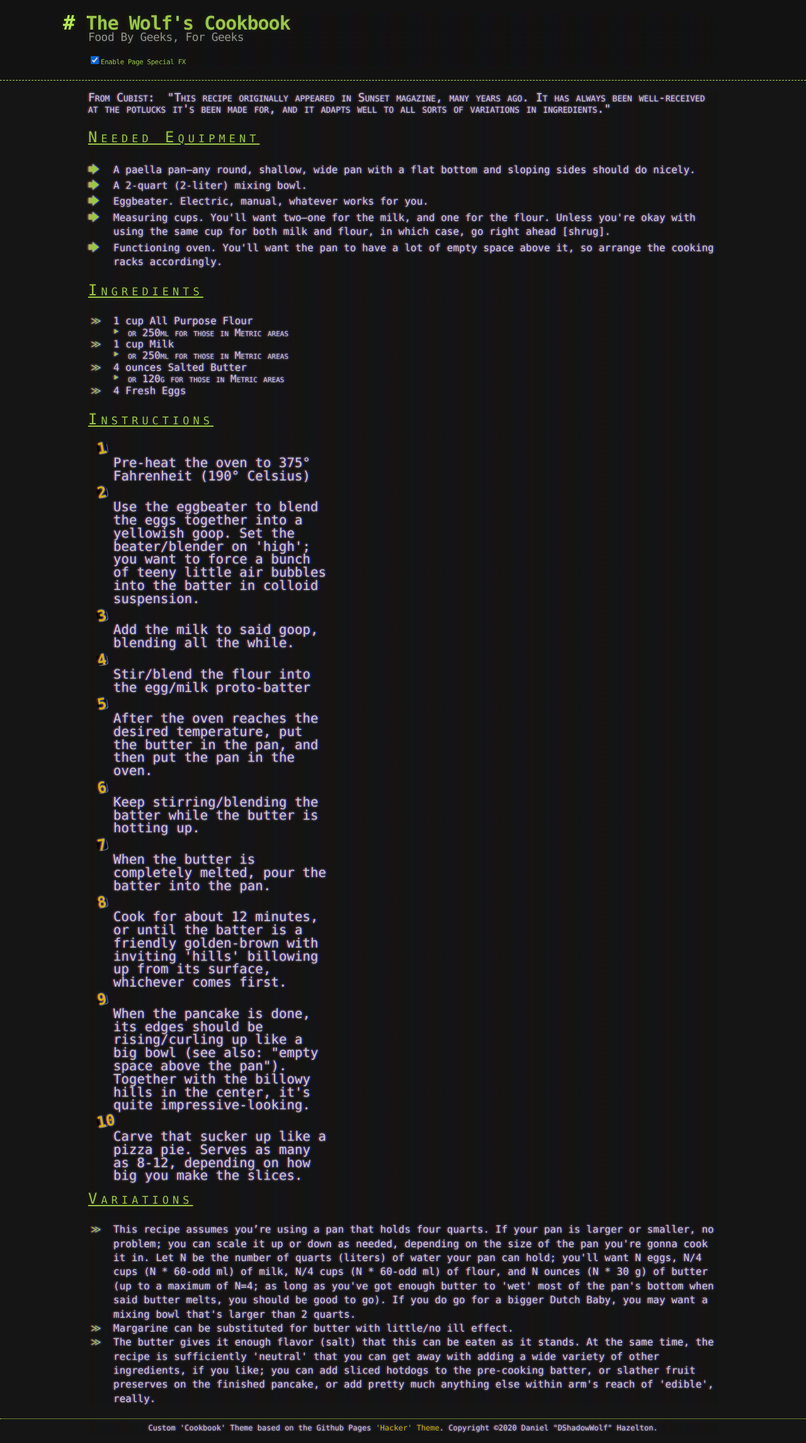
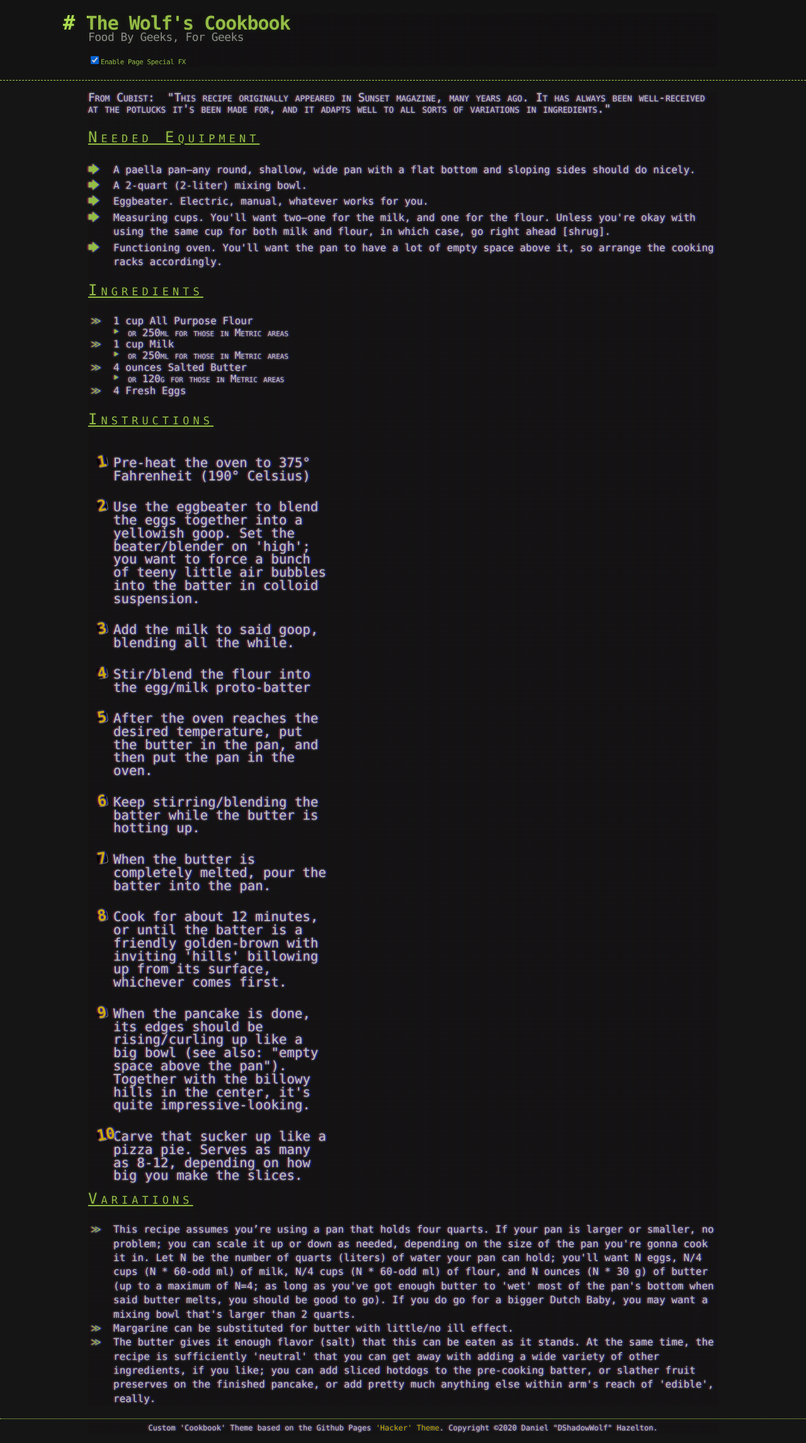
Before and after one commit to dshadowwolf/dshadowwolf.github.io, a Jekyll site: the page built from recipes/4/dutch_baby_cubist.html, in a window 1280 px wide. Shown: the whole page at 63% size. Built offline with Jekyll 4.4.1, drawn with Linux system fonts in a browser that asks for light colours.

Commit message:
styling update - not final, but getting there

```diff
--- a/_sass/cookbook-theme.scss
+++ b/_sass/cookbook-theme.scss
@@ -335,6 +335,7 @@
     list-style: none;
     padding-left: 40px;
     line-height: 1.4;
+    top: -1em;
 }
 
 ol.instructions li {
@@ -356,7 +357,6 @@
     line-height: var(--size);
     width: var(--size);
     height: var(--size);
-    top: 0;
     transform: rotate(-10deg);
     background: black;
     border-radius: 25%;
```
